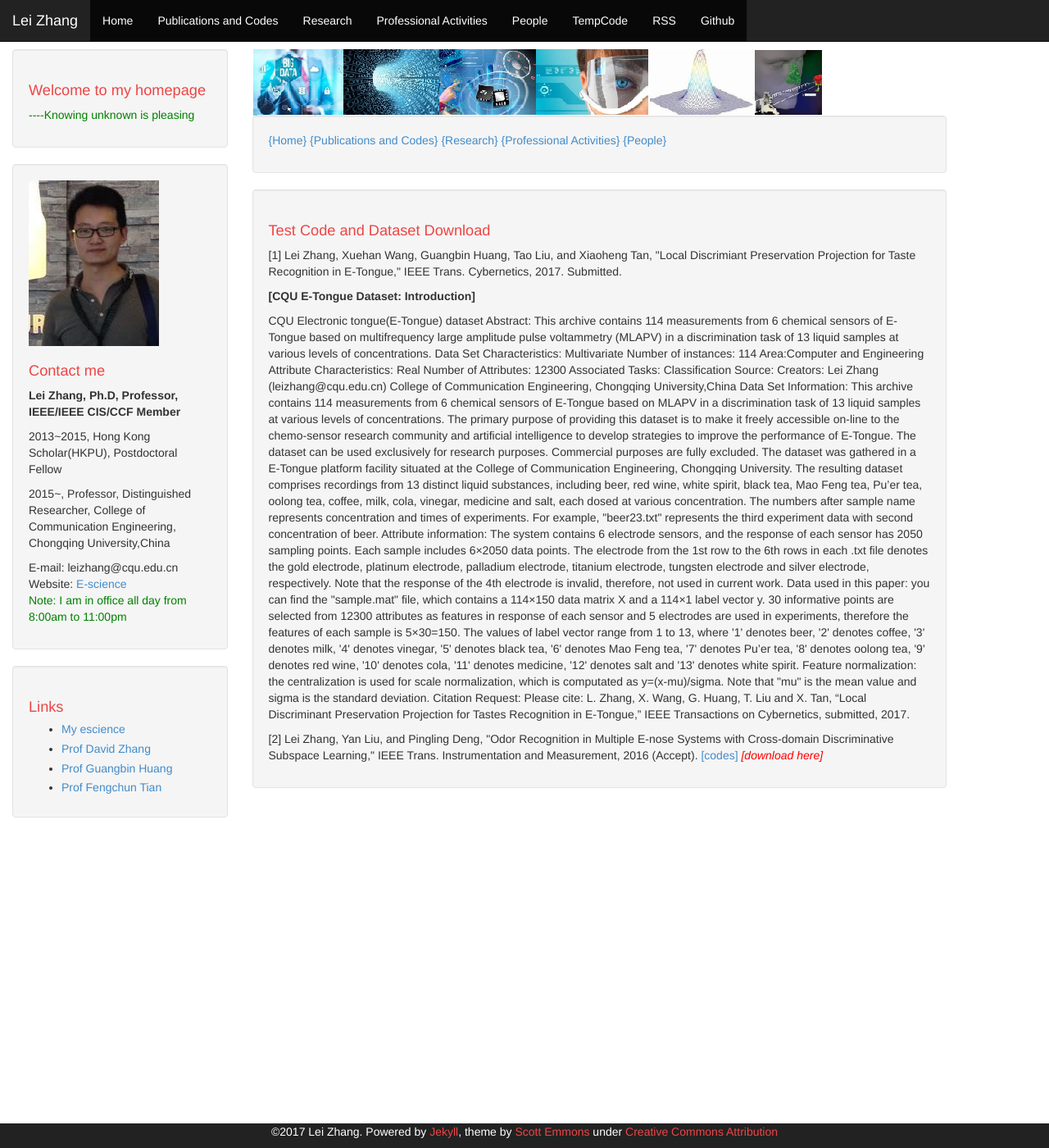
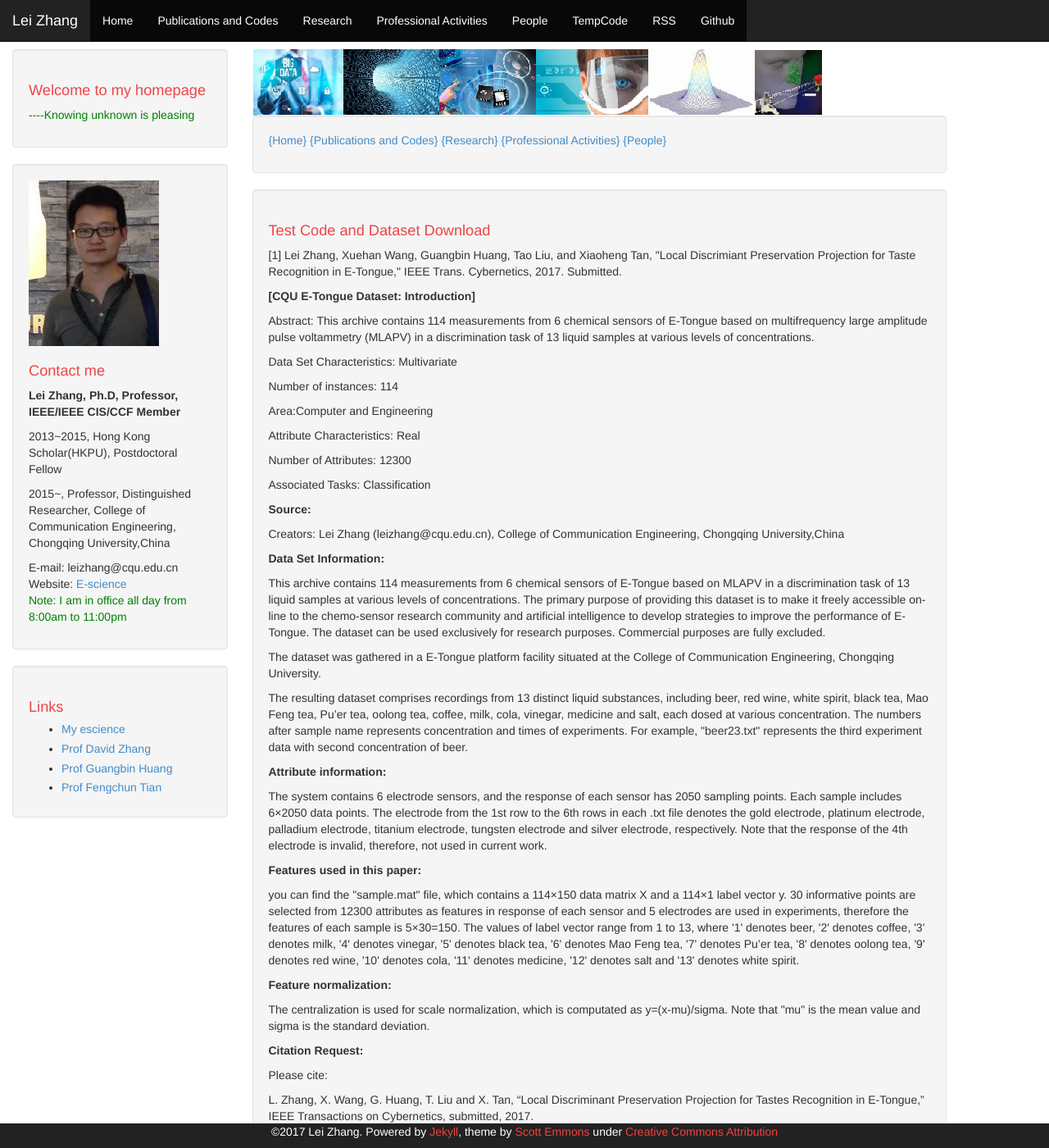
Before and after one commit to DrLeiZhang/website, a Jekyll site: the page built from tempcode.html, in a window 1280 px wide and 1400 px high. Shown: the whole window at 82% size. Built offline with Jekyll 4.4.1, drawn with Linux system fonts in a browser that asks for light colours; Markdown is read by kramdown in place of the engine named in the settings.

Commit message:
Update
Signed-off-by: leizhang@cqu.edu.cn <leizhang@cqu.edu.cn>

```diff
--- a/tempcode.html
+++ b/tempcode.html
@@ -12,44 +12,40 @@
 <h1>Test Code and Dataset Download</h1>
 <p>[1] Lei Zhang, Xuehan Wang, Guangbin Huang, Tao Liu, and Xiaoheng Tan, "Local Discrimiant Preservation Projection for Taste Recognition in E-Tongue," IEEE Trans. Cybernetics, 2017. Submitted.</p>
 <p><B>[CQU E-Tongue Dataset: Introduction]</B></p>
-<p>CQU Electronic tongue(E-Tongue) dataset
+<p>Abstract: This archive contains 114 measurements from 6 chemical sensors of E-Tongue based on multifrequency large amplitude pulse voltammetry (MLAPV) in a discrimination task of 13 liquid samples at various levels of concentrations. </p>
 
-Abstract: This archive contains 114 measurements from 6 chemical sensors of E-Tongue based on multifrequency large amplitude pulse voltammetry (MLAPV) in a discrimination task of 13 liquid samples at various levels of concentrations.
+<p>Data Set Characteristics: Multivariate</p>
+<p>Number of instances: 114 </p>
+<p>Area:Computer and Engineering</p>
+<p>Attribute Characteristics: Real</p>
+<p>Number of Attributes: 12300</p>
 
-Data Set Characteristics: Multivariate
-Number of instances: 114
-Area:Computer
- and Engineering
-Attribute Characteristics: Real
-Number of Attributes: 12300
-
-Associated Tasks: Classification
+<p>Associated Tasks: Classification</p>
 
 
-Source:
-Creators: Lei Zhang (leizhang@cqu.edu.cn)
-
-College of Communication Engineering, Chongqing University,China
+<p><B>Source:</B></p>
+<p>Creators: Lei Zhang (leizhang@cqu.edu.cn), College of Communication Engineering, Chongqing University,China</p>
 
 
-Data Set Information:
-  This archive contains 114 measurements from 6 chemical sensors of E-Tongue based on MLAPV in a discrimination task of 13 liquid samples at various levels of concentrations. The primary purpose of providing this dataset is to make it freely accessible on-line to the chemo-sensor research community and artificial intelligence to develop strategies to improve the performance of E-Tongue. The dataset can be used exclusively for research purposes. Commercial purposes are fully excluded.
-  The dataset was gathered in a E-Tongue platform facility situated at the College of Communication Engineering, Chongqing University.
- The resulting dataset comprises recordings from 13 distinct liquid substances, including beer, red wine, white spirit, black tea, Mao Feng tea, Pu’er tea, oolong tea, coffee, milk, cola, vinegar, medicine and salt, each dosed at various concentration. The numbers after sample name represents concentration and times of experiments. For example, "beer23.txt" represents the third experiment data with second concentration of beer.
+<p><B>Data Set Information:</B></p>
+ <p>This archive contains 114 measurements from 6 chemical sensors of E-Tongue based on MLAPV in a discrimination task of 13 liquid samples at various levels of concentrations. The primary purpose of providing this dataset is to make it freely accessible on-line to the chemo-sensor research community and artificial intelligence to develop strategies to improve the performance of E-Tongue. The dataset can be used exclusively for research purposes. Commercial purposes are fully excluded.</p>
+  <p>The dataset was gathered in a E-Tongue platform facility situated at the College of Communication Engineering, Chongqing University.</p>
+ <p>The resulting dataset comprises recordings from 13 distinct liquid substances, including beer, red wine, white spirit, black tea, Mao Feng tea, Pu’er tea, oolong tea, coffee, milk, cola, vinegar, medicine and salt, each dosed at various concentration. The numbers after sample name represents concentration and times of experiments. For example, "beer23.txt" represents the third experiment data with second concentration of beer.</p>
 
-Attribute information:
-  The system contains 6 electrode sensors, and the response of each sensor has 2050 sampling points. Each sample includes 6×2050 data points. The electrode from the 1st row to the 6th rows in each .txt file denotes the gold electrode, platinum electrode, palladium electrode, titanium electrode, tungsten electrode and silver electrode, respectively. Note that the response of the 4th electrode is invalid, therefore, not used in current work.
+<p><B>Attribute information:</B></p>
+  <p>The system contains 6 electrode sensors, and the response of each sensor has 2050 sampling points. Each sample includes 6×2050 data points. The electrode from the 1st row to the 6th rows in each .txt file denotes the gold electrode, platinum electrode, palladium electrode, titanium electrode, tungsten electrode and silver electrode, respectively. Note that the response of the 4th electrode is invalid, therefore, not used in current work.</p>
 
-Data used in this paper:
-  you can find the "sample.mat" file, which contains a 114×150 data matrix X and a 114×1 label vector y. 30 informative points are selected from 12300 attributes as features in response of each sensor and 5 electrodes are used in experiments, therefore the features of each sample is 5×30=150. The values of label vector range from 1 to 13, where '1' denotes beer, '2' denotes coffee, '3' denotes milk, '4' denotes vinegar, '5' denotes black tea, '6' denotes Mao Feng tea, '7' denotes Pu’er tea, '8' denotes oolong tea, '9' denotes red wine, '10' denotes cola, '11' denotes medicine, '12' denotes salt and '13' denotes white spirit.
+<p><B>Features used in this paper:</B></p>
+  <p>you can find the "sample.mat" file, which contains a 114×150 data matrix X and a 114×1 label vector y. 30 informative points are selected from 12300 attributes as features in response of each sensor and 5 electrodes are used in experiments, therefore the features of each sample is 5×30=150. The values of label vector range from 1 to 13, where '1' denotes beer, '2' denotes coffee, '3' denotes milk, '4' denotes vinegar, '5' denotes black tea, '6' denotes Mao Feng tea, '7' denotes Pu’er tea, '8' denotes oolong tea, '9' denotes red wine, '10' denotes cola, '11' denotes medicine, '12' denotes salt and '13' denotes white spirit.</p>
 
-Feature normalization: the centralization is used for scale normalization, which is computated as y=(x-mu)/sigma. Note that "mu" is the mean value and sigma is the standard deviation.
+<p><B>Feature normalization: </B></p>
+<p>The centralization is used for scale normalization, which is computated as y=(x-mu)/sigma. Note that "mu" is the mean value and sigma is the standard deviation.</p>
 
 
-Citation Request:
+<p><b>Citation Request:</b></p>
 
-Please cite:
-L. Zhang, X. Wang, G. Huang, T. Liu and X. Tan, “Local Discriminant Preservation Projection for Tastes Recognition in E-Tongue,” IEEE Transactions on Cybernetics, submitted, 2017.
+<p>Please cite:</p>
+<p>L. Zhang, X. Wang, G. Huang, T. Liu and X. Tan, “Local Discriminant Preservation Projection for Tastes Recognition in E-Tongue,” IEEE Transactions on Cybernetics, submitted, 2017.</p>
 </p>
 
 
```
